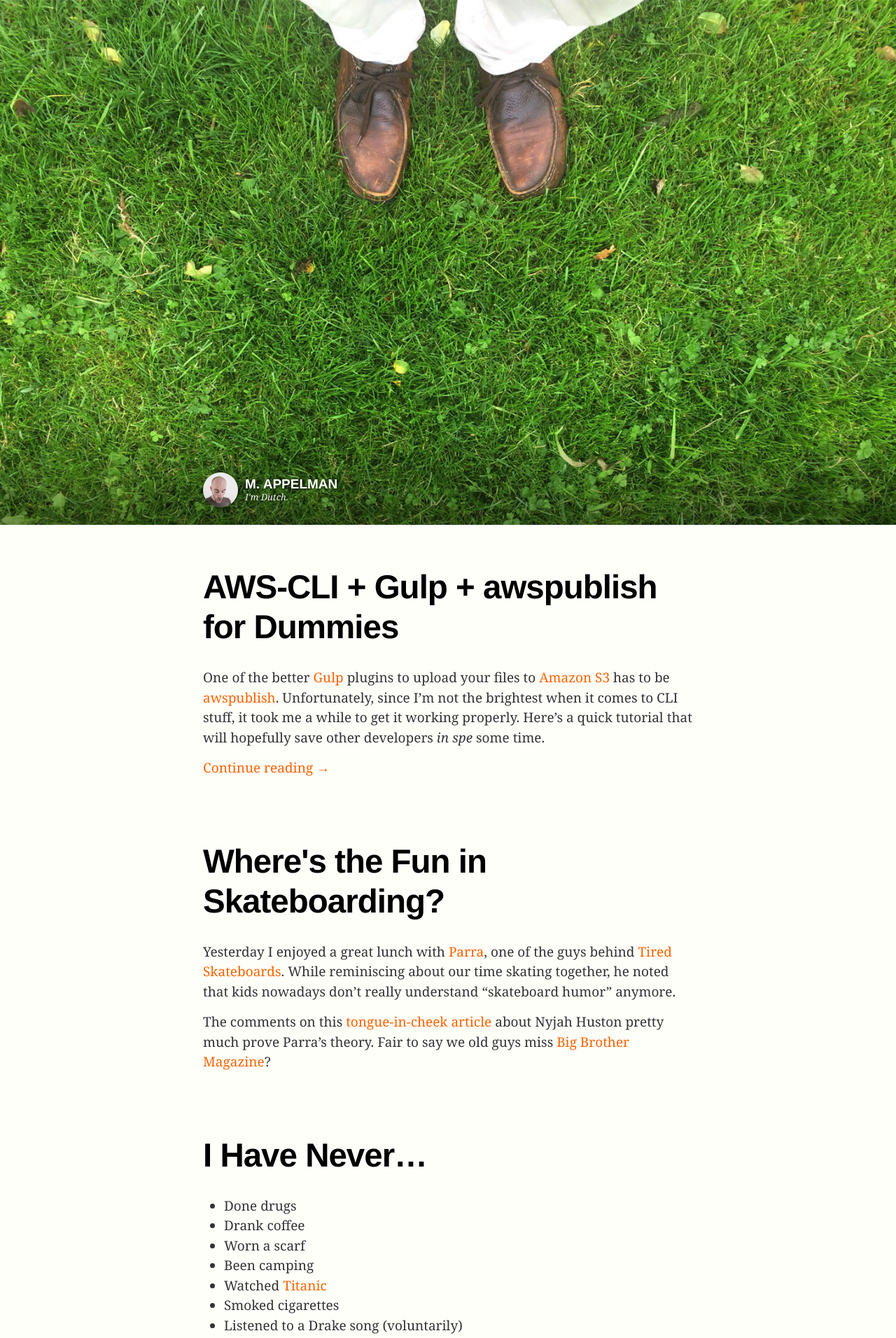
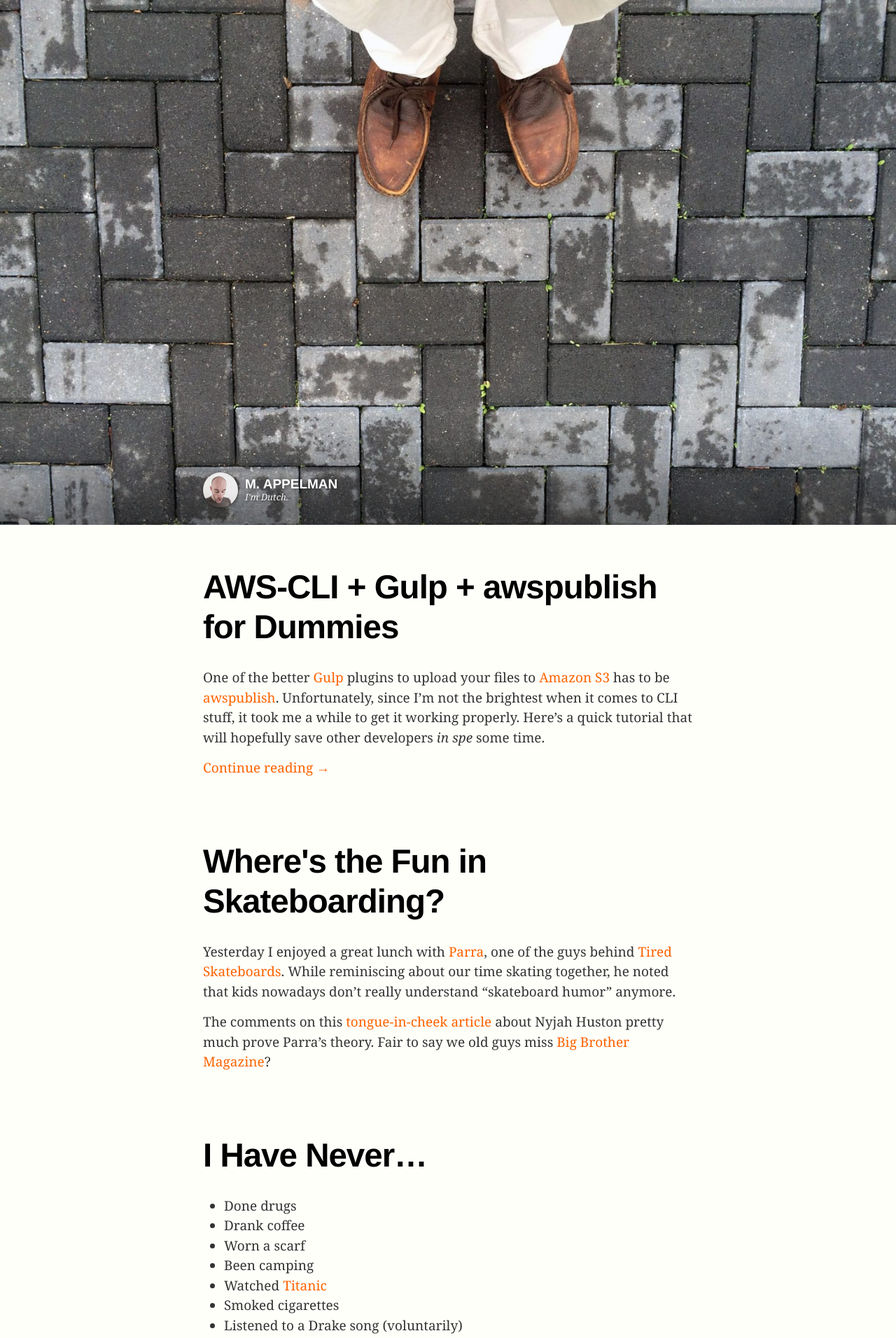
Before and after one commit to huphtur/huphtur.github.io, a Jekyll site: the page built from index.html, in a window 1280 px wide. Shown: the top 1912 px of the page at 70% size. Built offline with Jekyll 4.4.1, drawn with Linux system fonts in a browser that asks for light colours.

Commit message:
new sprouts header 🌱

```diff
--- a/_sass/_layout.scss
+++ b/_sass/_layout.scss
@@ -2,7 +2,7 @@
 .site-header {
   min-height: 75px;
   padding-top: 25px;
-  background:url(/images/feet-grass.jpg) no-repeat fixed center -320px / cover $brand-color;
+  background:url(/images/feet-sprouts.jpg) no-repeat fixed center -320px / cover $brand-color;
   @media screen and (max-device-width: 1024px) {
     background-attachment: scroll;
     background-position: center -140px;
```
Also changed, not shown: images/feet-sprouts.jpg (added).
